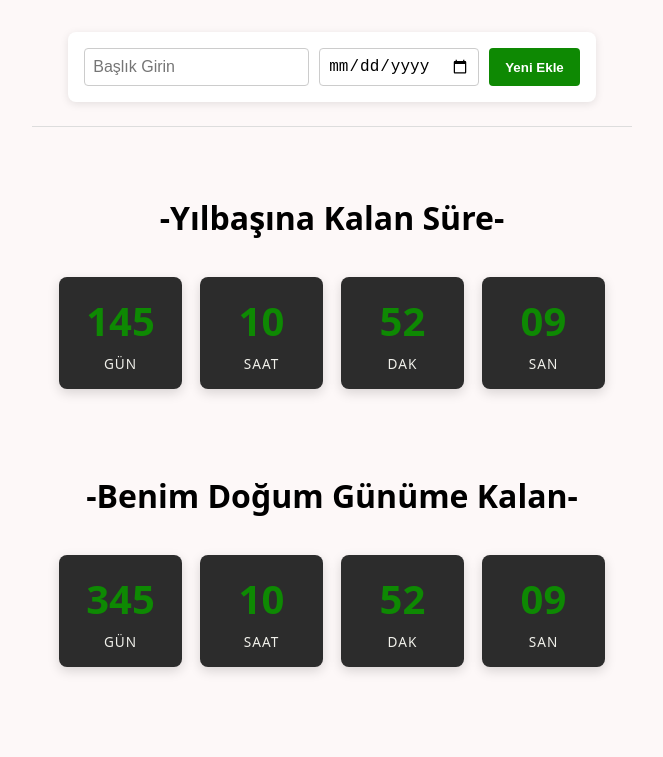
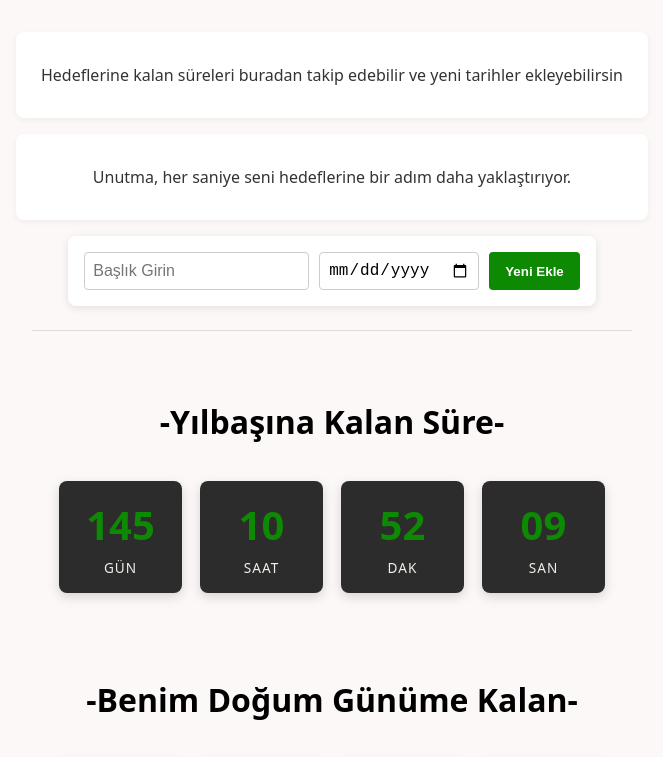
Before and after one commit to kuzgunneslihan/vue-yilbasi-sayaci, a Vue app: page / in a window 1280 px wide. Shown: the top 757 px of the page, without its empty margins (308-971 px from the left). Built offline with nearby package versions, Linux system fonts and the light colour scheme.

Commit message:
feat: Bilgikartı companenti eklendi

```diff
--- a/src/App.vue
+++ b/src/App.vue
@@ -2,6 +2,7 @@
 import { ref, watch, onMounted } from 'vue';
 import Tc from './components/tc.vue';
 import FormAlani from './components/FormAlani.vue';
+import BilgiKarti from './components/BilgiKarti.vue'; // Yeni component'i ekledik
 
 const tarihListesi = ref([
   { id: 1, baslik: '-Yılbaşına Kalan Süre-', tarih: '2026-12-31' },
@@ -29,7 +30,7 @@ onMounted(() => {
 });
 
 watch(tarihListesi, (yeniListe) => {
-  localStorage.setItem('benimTarihlerim', JSON.stringify(yeniListe));
+  localStorage.setItem('benimTarihlerim2', JSON.stringify(yeniListe));
 }, { deep: true });
 
 const yeniVeriyiListeyeEkle = (gelenVeri: { baslik: string; tarih: string }) => {
@@ -43,6 +44,11 @@ const yeniVeriyiListeyeEkle = (gelenVeri: { baslik: string; tarih: string }) =>
 
 <template>
   <div class="ana-sayfa">
+
+    <!-- 1. Bilgi Kartı -->
+    <BilgiKarti mesaj="Hedeflerine kalan süreleri buradan takip edebilir ve yeni tarihler ekleyebilirsin" />
+
+    <BilgiKarti mesaj="Unutma, her saniye seni hedeflerine bir adım daha yaklaştırıyor." />
 
     <FormAlani @yeni-tarih="yeniVeriyiListeyeEkle" />
 
--- /dev/null
+++ b/src/components/BilgiKarti.vue
@@ -0,0 +1,26 @@
+<script setup lang="ts">
+// Eğer dışarıdan bir veri alacaksan props tanımlayabilirsin
+defineProps<{
+  mesaj: string;
+}>();
+</script>
+
+<template>
+  <div class="bilgi-karti">
+    <p>{{ mesaj }}</p>
+  </div>
+</template>
+
+<style scoped>
+.bilgi-karti {
+  background-color: #ffffff;
+  padding: 1rem;
+  border-radius: 8px;
+  box-shadow: 0 2px 6px rgba(0, 0, 0, 0.05);
+  margin-bottom: 1rem;
+  width: 100%;
+  max-width: 600px;
+  text-align: center;
+  color: #333;
+}
+</style>
```
Also changed, not shown: vite.config.ts (line endings or trailing spaces).
